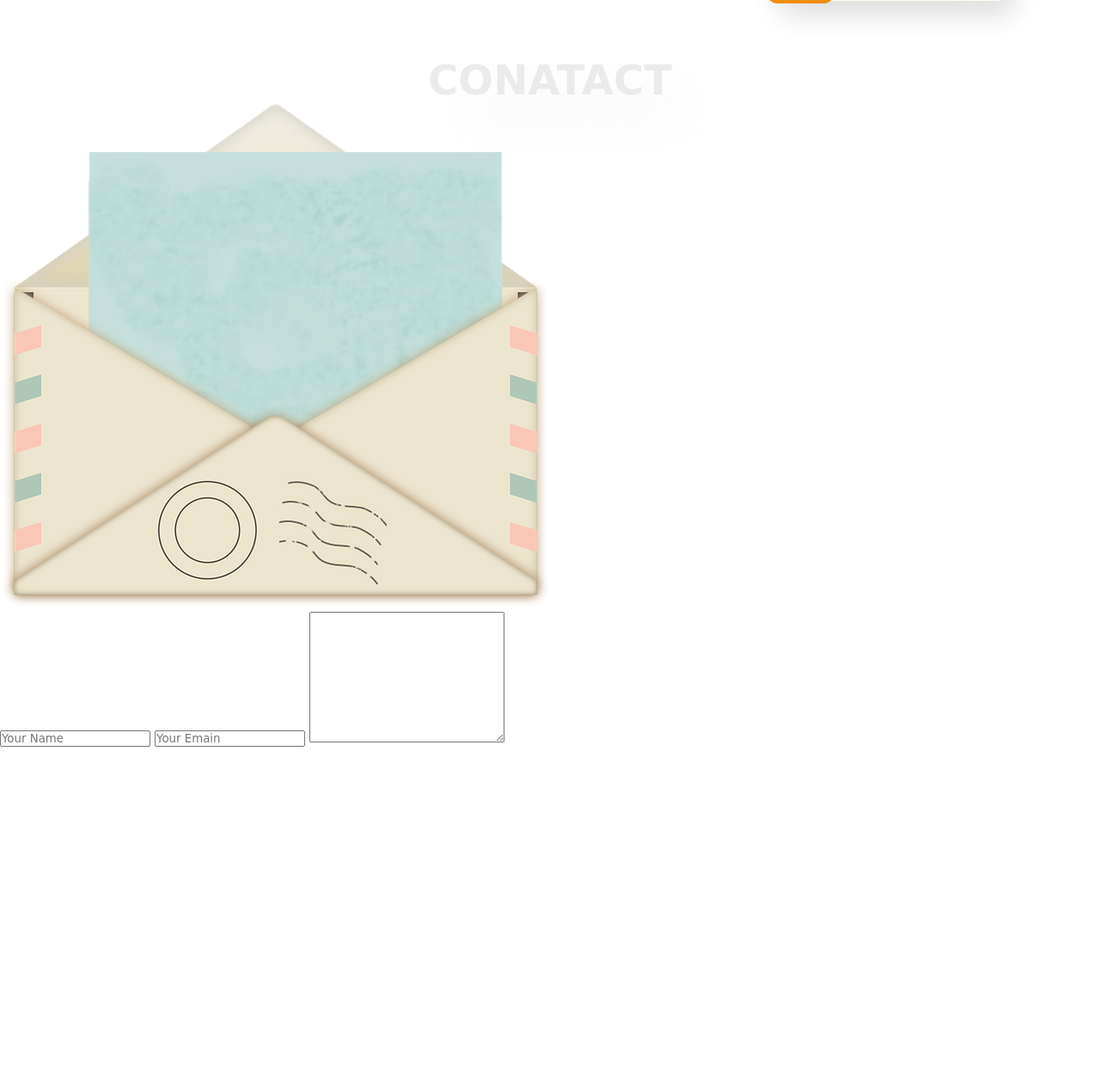
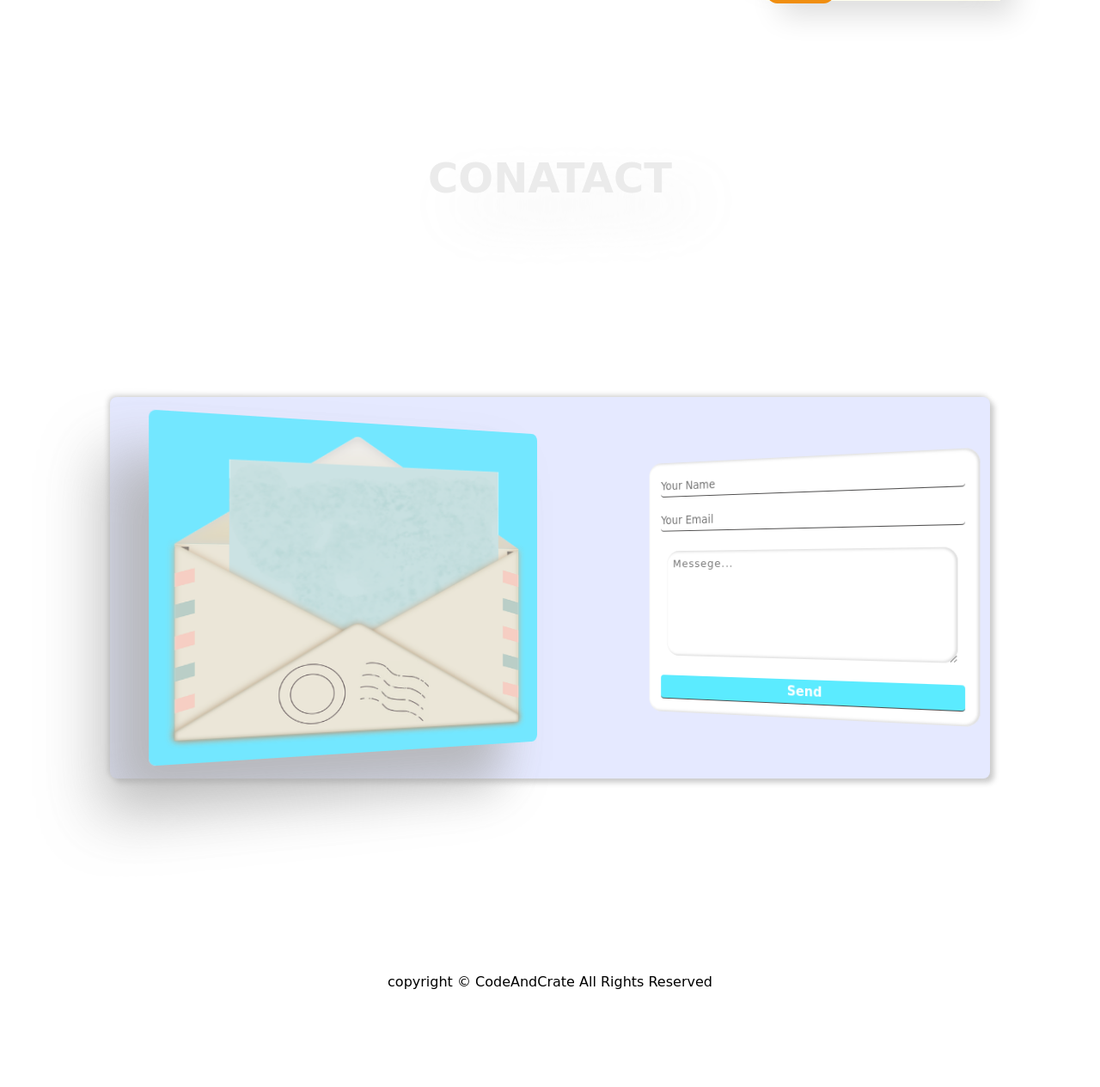
Before and after one commit to BiswasAmitav/MY-PROJECT, a PHP site: page / in a window 1280 px wide. Shown: the part 2895-4160 px from the top of the page at 86% size. Before the commit the page ends 3764 px from the top, so only its background shows below. Run offline with PHP 8.4, Linux system fonts and the light colour scheme; some web fonts are replaced.

Commit message:
contact box has done

```diff
--- a/DESIGNING-PROJECT-JS/02_creative-design/index.html
+++ b/DESIGNING-PROJECT-JS/02_creative-design/index.html
@@ -208,16 +208,20 @@
 
 
         <!-- SECTION 4 MAIL BOX STARTED -->
-        <section>
+        <section class="section-4">
             <h1 class="section-heading">Conatact</h1>
             <div class="form-container">
                 <img src="images/form-img.png" alt="" class="form-img">
                 <form action="" class="contact-form">
                     <input type="text" placeholder="Your Name">
-                    <input type="email" placeholder="Your Emain">
-                    <textarea name="" id="" cols="30" rows="10" value="Send"></textarea>
+                    <input type="email" placeholder="Your Email">
+                    <textarea name="" id="" cols="10" rows="3" value="Send" placeholder="Messege..."></textarea>
+                    <input type="submit" value="Send">
                 </form>
             </div>
+            <p class="copyright">
+                copyright &copy; CodeAndCrate All Rights Reserved
+            </p>
         </section>
         <!-- SECTION 4 MAIL BOX STARTED -->
 
--- a/DESIGNING-PROJECT-JS/02_creative-design/style.css
+++ b/DESIGNING-PROJECT-JS/02_creative-design/style.css
@@ -23,7 +23,6 @@ body{
     overflow-x: hidden;
 }
 
-
 .section-heading{
     font-size: 3rem;
     font-weight: bold;
@@ -33,7 +32,6 @@ body{
     opacity: 0.2;
     text-shadow: 2rem 2rem 4rem #aaa;
 }
-
 
 .section-1-heading {
     font-size: 4rem;
@@ -367,4 +365,108 @@ body{
 
 /* SECITION STARTED (CONTACT BOX) */
 
+.section-4{
+    width: 100%;
+    height: 150vh;
+    display: flex;
+    flex-direction: column;
+    justify-content: space-around;
+    align-items: center;
+}
+
+.form-container{
+    width: 80%;
+    height: 37%;
+    margin: 0rem 0rem;
+    background-color: #e5e9ff;
+    display: flex;
+    align-items: center;
+    justify-content: space-between;
+    box-shadow: .3rem .3rem .4rem #ccc,
+    -0.1rem -0.1rem 0.4rem #ccc;
+    border-radius: .5rem;
+    perspective: 100rem;
+}
+
+.form-img{
+    align-items: center;
+    justify-content: center;
+    width: 30rem;
+    height: 24rem;
+    background-color: rgba(50,231,255, 0.8);
+    padding: 1rem;
+    margin-left: 3rem;
+    opacity: .8;
+    box-shadow: -3rem 3rem 4rem #aaa;
+    border-radius: 0.5rem;
+    transform: rotateY(30deg);
+    transition: all .5s;
+}
+
+.form-img:hover{
+    transform: translateY(-2rem) rotateY(30deg);
+    box-shadow: 2rem 2rem 3rem #aaa;
+}
+
+.contact-form{
+    width: 25rem;
+    height:auto;
+    background-color: white;
+    display: flex;
+    flex-direction: column;
+    padding: 1rem;
+    border-radius: .2rem;
+    box-shadow: 3rem 3rem 4rem #aaa;
+    transform: rotateY(-30deg);
+    transition: all .5s;
+    margin-right: 1rem;
+}
+
+.contact-form:hover{
+    transform: translateY(-2rem) rotateY(-30deg);
+    box-shadow: 2rem 2rem 3rem #aaa;
+}
+
+.contact-form input{
+    margin: .5rem;
+    border: none;
+    padding: 5px 0px 5px 0px;
+    border-radius: 4px;
+    border-bottom: 1px solid rgb(79, 78, 78);
+}
+
+.contact-form,
+.contact-form textarea{
+    margin: 1rem;
+    padding: .5rem;
+    font-size: .8rem;
+    letter-spacing: .07rem;
+    border:none;
+    border-radius: 1rem;
+    box-shadow: inset -0.1rem 0.1rem 0.2rem #ddd,
+    inset -0.1rem -0.1rem 0.2rem #ddd;
+}
+
+.contact-form textarea{
+    max-width: 12rem;
+    min-height: 8rem;
+    max-width: 100%;
+    min-width: 60%;
+}
+
+.contact-form input[type="submit"]{
+    background-color: rgba(50, 231, 255, 0.8);
+    color:white;
+    font-size: 15px;
+    cursor: pointer;
+    font-weight: bolder;
+    transition: 0.4s;
+}
+
+.contact-form input[type="submit"]:hover{
+    background-color: #32e7ff;
+}
+
+
+
 /* SECITION END (CONTACT BOX) */
```
